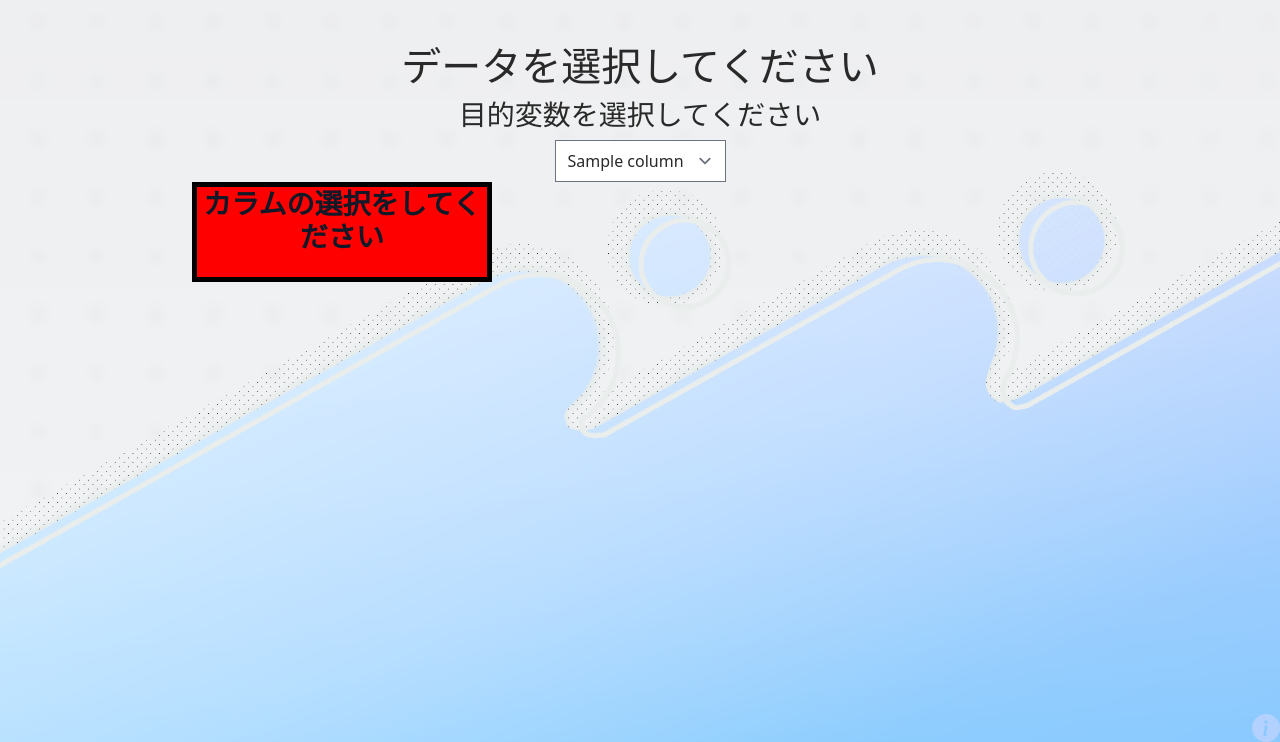
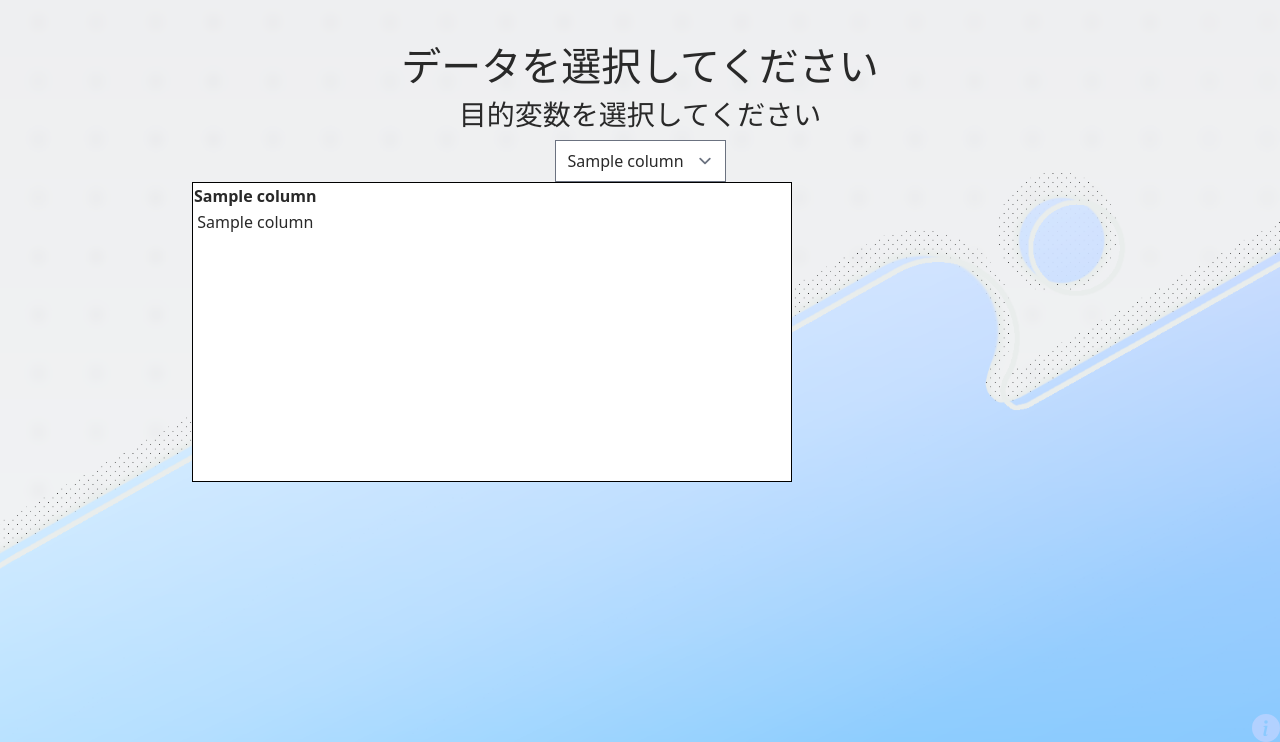
Before and after one commit to tontiruu/AutoML, a Flask app: template templates/choseTarget.html in a window 1280 px wide. Shown: the part 58-800 px from the top of the page. Run offline with Flask 3, Linux system fonts and the light colour scheme; the template is opened without the code that fills it: most values are stand-ins (such as "Sample title", 1, 10 or a date in 2020); some libraries are stand-ins or nearby versions.

Commit message:
プレビュー表示テスト

```diff
--- a/static/choseTarget.css
+++ b/static/choseTarget.css
@@ -31,9 +31,9 @@
 }
 
 .scroll {
-  width: 300px;
-  height: 100px;
-  background-color: red;
+  width: 600px;
+  height: 300px;
+  background-color: white !important;
   overflow: scroll;
-  border: black 5px solid;
+  border: black 1px solid;
 }
--- a/templates/choseTarget.html
+++ b/templates/choseTarget.html
@@ -23,9 +23,9 @@ color:#292929;">
     </select>
 
 
-
     <div class="scroll">
     <table>
+
       <tr>
         {% for title in columns %}
         <th>{{title}}</th>
@@ -40,58 +40,15 @@ color:#292929;">
       </tr>
       {% endfor %}
 
-      </div>
+
+    </table>
+  </div>
 
 
 
 
-      <h3 class="mb-4 font-semibold text-gray-900 dark:text-white">
-        カラムの選択をしてください
-      </h3>
-
-      <form>
-      <div class="box">
-        <div class="content">
 
 
-      {% for title in columns %}
-      <ul
-        class="w-48 text-sm font-medium text-gray-900 bg-white border border-gray-200 rounded-lg dark:bg-gray-700 dark:border-gray-600 dark:text-white"
-      >
-        <li
-          class="w-full border-b border-gray-200 rounded-t-lg dark:border-gray-600"
-        >
-          <div class="flex items-center ps-3">
-            <input
-              id="vue-checkbox"
-              type="checkbox"
-              value={{title}}
-              class="w-4 h-4 text-blue-600 bg-gray-100 border-gray-300 rounded focus:ring-blue-500 dark:focus:ring-blue-600 dark:ring-offset-gray-700 dark:focus:ring-offset-gray-700 focus:ring-2 dark:bg-gray-600 dark:border-gray-500"
-              name="checkbox"
-              />
-            <label
-              for="vue-checkbox"
-              class="w-full py-3 ms-2 text-sm font-medium text-gray-900 dark:text-gray-300"
-              >{{title}}</label
-            >
-          </div>
-        </li>
-
-      </ul>
-      {% endfor %}
-
-    </div>
-  </div>
-</table>
-
-
-      <div class="btn_04">
-        <button type="submit">
-          データを決定する
-        </button>
-      </div>
-
-      </form>
 
     <div class="info_mark">
       <svg
```
